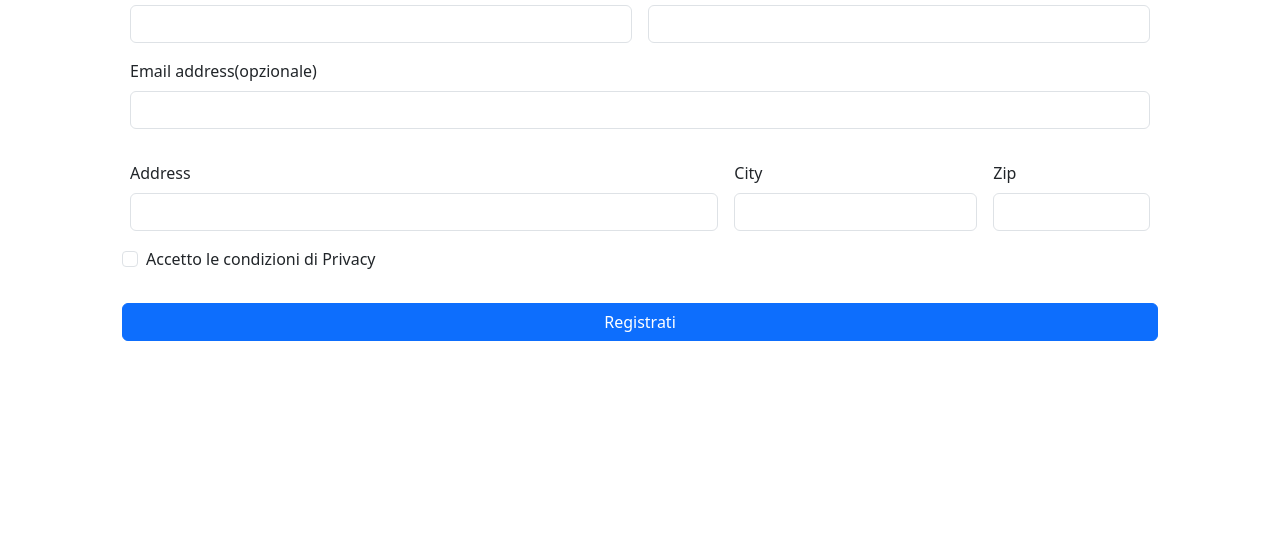
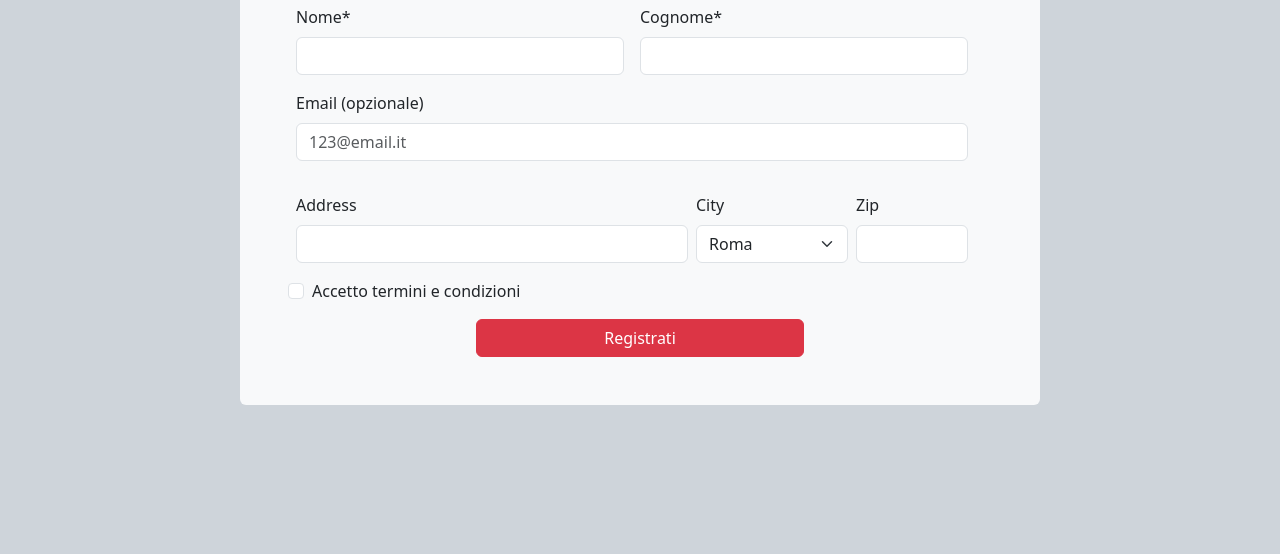
Before and after one commit to abrenga/html-css-bootstrap-dashboard, a plain HTML site: page create-user.html in a window 1280 px wide. Shown: the part 246-800 px from the top of the page. Drawn offline with nearby package versions, Linux system fonts and the light colour scheme.

Commit message:
update: insert the style to the second page

```diff
--- a/create-user.html
+++ b/create-user.html
@@ -10,13 +10,15 @@
     <link rel="stylesheet" href="https://cdnjs.cloudflare.com/ajax/libs/font-awesome/6.5.1/css/all.min.css"
         integrity="sha512-DTOQO9RWCH3ppGqcWaEA1BIZOC6xxalwEsw9c2QQeAIftl+Vegovlnee1c9QX4TctnWMn13TZye+giMm8e2LwA=="
         crossorigin="anonymous" referrerpolicy="no-referrer" />
+    <link rel="stylesheet" href="./css/style.css">
 </head>
 
-<body>
+<body class="bg-dark-subtle">
     <!--Header section-->
     <header>
         <nav class="navbar navbar-expand-lg bg-body-tertiary" data-bs-theme="dark">
             <div class="container-fluid">
+                <!--inserito il collegamento alla pagine iniziale-->
                 <a class="navbar-brand" href="./index.html">
                     <img src="./img/duck.png" alt="Logo" width="50" height="40" class="d-inline-block align-text-top">
 
@@ -50,57 +52,70 @@
             </div>
         </nav>
     </header>
-
+    <!--main section-->
     <main>
-        <div class="container">
-            <form class="mt-5 p-5">
-                <h1>Carrello</h1>
+        <div class="container my-style-container">
+            <form class="row align-items bg-light rounded mt-5 p-5 ">
+                <h1>Registrati qui</h1>
                 <div class="row g-3">
                     <div class="col-sm-6">
-                        <label for="firstName" class="form-label">
+                        <label for="input-name" class="form-label">
                             Nome*
                         </label>
-                        <input type="text" class="form-control" id="firstName" placeholder="" value="" required="">
+                        <input type="text" class="form-control" id="input-name" value="" required="">
                         <div class="invalid-feedback">
                             Per favore inserire un nome valido.
                         </div>
                     </div>
                     <div class="col-sm-6">
-                        <label for="firstName" class="form-label">
+                        <label for="input-surname" class="form-label">
                             Cognome*
                         </label>
-                        <input type="text" class="form-control" id="firstName" placeholder="" value="" required="">
+                        <input type="text" class="form-control" id="input-surname" value="" required="">
                         <div class="invalid-feedback">
                             Per favore inserire un nome valido.
                         </div>
                     </div>
                     <div class="mb-3">
-                        <label for="exampleInputEmail1" class="form-label">Email address(opzionale)</label>
-                        <input type="email" class="form-control" id="exampleInputEmail1" aria-describedby="emailHelp">
+                        <label for="input-email" class="form-label">Email (opzionale)</label>
+                        <input type="email" class="form-control" id="input-email" placeholder="123@email.it">
                     </div>
-                    <div class="col-sm-7">
-                        <label for="firstName" class="form-label">
+                    <div class="d-flex pe-2">
+                        <div class="col-md-7">
+                            <label for="addres-input" class="form-label">
                                 Address
                             </label>
-                        <input type="text" class="form-control" id="firstName" placeholder="" value="" required="">
+                            <input type="text" class="form-control" id="addres-input" placeholder="" value=""
+                                required="">
                         </div>
-                    <div class="col-sm-3">
-                        <label for="firstName" class="form-label">
-                            City
-                        </label>
-                        <input type="text" class="form-control" id="firstName" placeholder="" value="" required="">
+
+                        <div class="col-md-3 px-2">
+                            <label for="city" class="form-label">City</label>
+                            <select class="form-select" id="city" required="">
+                                <option value="">Roma</option>
+                                <option>Napoli</option>
+                                <option>Milano</option>
+                            </select>
+                            <div class="invalid-feedback">
+                                Per favore inserire un nome valido.
                             </div>
-                    <div class="col-sm-2">
-                        <label for="firstName" class="form-label">
+
+                        </div>
+                        <div class="col-md-2">
+                            <label for="zip-code" class="form-label">
                                 Zip
                             </label>
-                        <input type="text" class="form-control" id="firstName" placeholder="" value="" required="">
+                            <input type="text" class="form-control" id="zip-code" value="" required="">
+                        </div>
                     </div>
                     <div class="mb-3 form-check">
-                        <input type="checkbox" class="form-check-input" id="exampleCheck1">
-                        <label class="form-check-label" for="exampleCheck1">Accetto le condizioni di Privacy</label>
+                        <input type="checkbox" class="form-check-input" id="Check">
+                        <label class="form-check-label" for="Check">Accetto termini e condizioni</label>
                     </div>
-                    <button type="submit" class="btn btn-primary">Registrati</button>
+                </div>
+                <div class="d-grid  col-6 mx-auto ">
+                    <button class="btn btn-danger" type="button">Registrati</button>
+
             </form>
     </main>
     </div>
```
Also changed, not shown: index.html (+2 -1 lines). Lines whose indentation alone changed are shown as unchanged.
